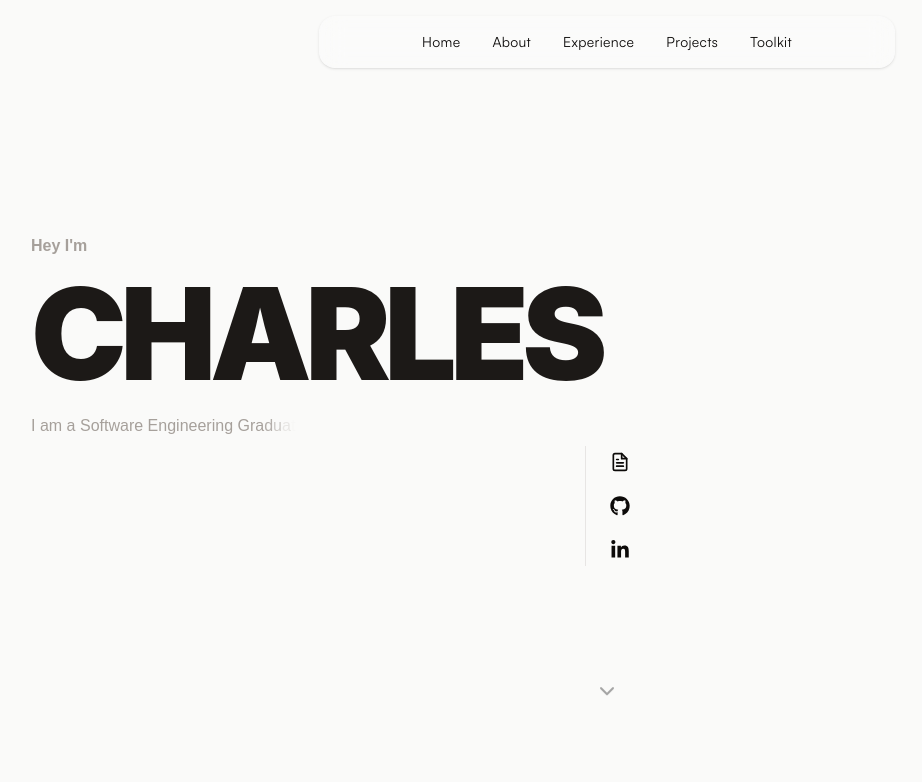
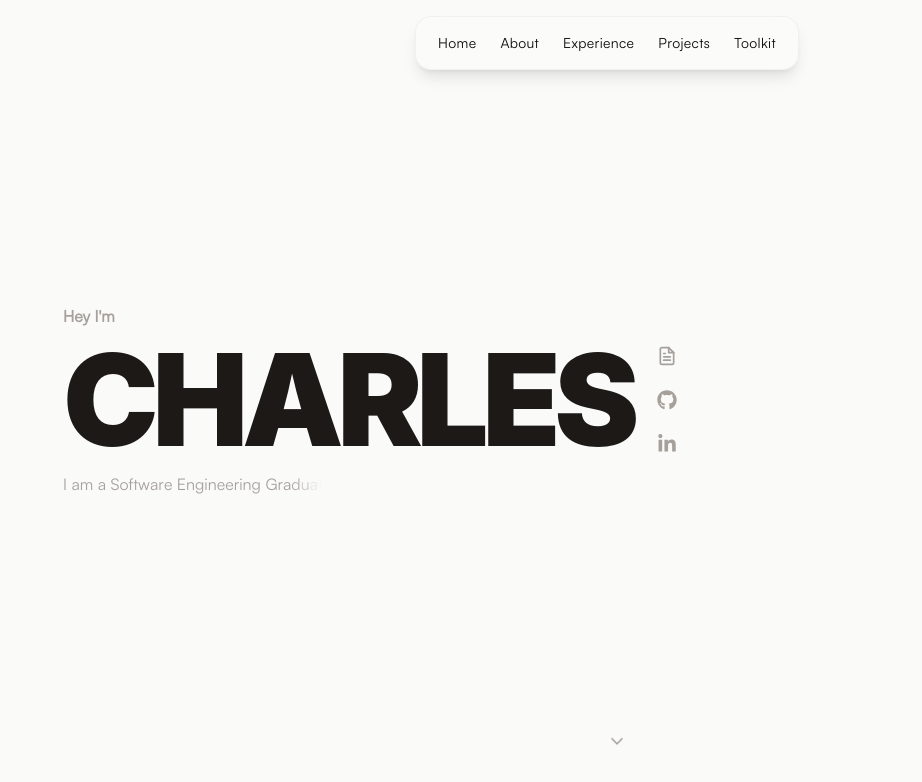
Before and after one commit to eimcharles/eimcharles.github.io, a React (Vite) app: page / in a window 1280 px wide. Shown: the top 782 px of the page, without its empty margins (33-955 px from the left). Built offline with nearby package versions, Linux system fonts and the light colour scheme; a web font is replaced by a local one.

Commit message:
chore(portfolio): fix styling, adjust navbar and navigation items.

```diff
--- a/src/components/Hero.jsx
+++ b/src/components/Hero.jsx
@@ -18,18 +18,20 @@ const Hero = () => {
   }, []);
 
   return (
-    <section id="home" className="relative flex flex-col justify-center items-center p-6 md:p-12 lg:p-16 min-h-screen bg-[#fafaf9] w-full select-none overflow-hidden text-stone-950">
+    <section id="home" className="flex flex-col justify-center items-center px-12 md:px-24 min-h-screen bg-[#fafaf9] select-none">
 
-     <div className='flex flex-col lg:flex-col justify-between items-start lg:items-center gap-2 w-full max-w-6xl mx-auto'>
-      <div className="flex flex-col justify-center w-full">
+     <div className='flex flex-col lg:flex-row items-start lg:items-center gap-2 w-full max-w-6xl mx-auto'>
+      <div className="flex flex-col justify-center">
         <div className="flex flex-col shrink-0">
-          <p className="text-md md:text-md font-chillax text-stone-400 font-black mb-1 md:mb-3">Hey I'm</p>
+          <p className="text-md font-satoshi text-stone-400 font-black py-1 md:py-2 ">Hey I'm</p>
           <h1 className="text-6xl sm:text-7xl md:text-8xl lg:text-9xl font-black tracking-tighter text-stone-900 uppercase">
               Charles
           </h1>
         </div>
 
-        <div className="w-full flex justify-start mt-4">
+
+
+        <div className="w-full flex justify-start py-2">
           <AnimatePresence mode="wait">
             <motion.div
               key={index}
@@ -42,7 +44,7 @@ const Hero = () => {
                   initial={{ opacity: 0 }}
                   animate={{ opacity: 1 }}
                   transition={{ delay: i * CHARACTER_DELAY, duration: 0.25, ease: "easeInOut" }}
-                  className="inline-block text-stone-400 font-chillax text-md whitespace-pre">
+                  className="inline-block text-stone-400 font-satoshi text-md whitespace-pre">
                   {letter}
                 </motion.span>
               ))}
@@ -51,22 +53,22 @@ const Hero = () => {
         </div>
       </div>
 
-      <div className="flex flex-row lg:flex-col justify-start items-center lg:justify-center gap-6 shrink-0 w-full lg:w-auto border-t lg:border-t-0 lg:border-l border-stone-200 pt-4 lg:pt-0 lg:pl-6 h-full min-h-0 lg:min-h-30">
+      <div className="flex flex-row lg:flex-col justify-center items-center gap-6 shrink-0 lg:px-4">
           <a href="#resume" className="text-stone-950 hover:text-stone-500 transition-colors duration-300" title="View Resume">
-            <FiFileText className="text-xl"/>
+            <FiFileText className="text-xl text-stone-400 hover:text-stone-950 transition-all duration-300 hover:translate-x-1"/>
           </a>
 
           <a href="https://github.com/eimcharles" target="_blank" rel="noreferrer" className="text-stone-950 hover:text-stone-500 transition-colors duration-300" title="GitHub Profile">
-            <FaGithub className="text-xl"/>
+            <FaGithub className="text-xl text-stone-400 hover:text-stone-950 transition-all duration-300 hover:translate-x-1"/>
           </a>
 
           <a href="https://www.linkedin.com/in/charles-eimer" target="_blank" rel="noreferrer" className="text-stone-950 hover:text-stone-500 transition-colors duration-300" title="LinkedIn Profile">
-            <FaLinkedinIn className="text-xl"/>
+            <FaLinkedinIn className="text-xl text-stone-400 hover:text-stone-950 transition-all duration-300 hover:translate-x-1"/>
           </a>
       </div>
 
-      <div className="absolute bottom-24 left-1/2 -translate-x-1/2 flex flex-col items-center gap-2 animate-bounce">
-        <FiChevronDown className="text-2xl text-neutral-400"/>
+      <div className="absolute bottom-12 left-1/2 flex flex-col items-center gap-2 animate-bounce">
+        <FiChevronDown className="text-xl text-stone-400 hover:text-stone-950 transition-colors duration-300"/>
       </div>
      </div>
     </section>
--- a/src/components/Navbar.jsx
+++ b/src/components/Navbar.jsx
@@ -3,9 +3,10 @@ import { navigationItems } from '../data/navbarData';
 
 const Navbar = () => {
   return (
-    <nav className="fixed flex justify-center items-center top-0 left-0 right-0 z-50 p-4 w-full select-none">
-      <div className="flex flex-row justify-center items-center px-4 py-3 sm:py-4 gap-4 sm:gap-6 md:gap-8 w-full max-w-xl
-                      font-satoshi backdrop-blur-md rounded-2xl shadow-sm bg-white/20">
+    <nav className="fixed flex justify-evenly items-center top-0 left-0 right-0 z-50 p-4 w-full select-none">
+      <div className="flex flex-row justify-center items-center px-4 py-3 sm:py-4 gap-4 sm:gap-6 md:gap-6 w-full max-w-sm
+                      font-satoshi backdrop-blur-md rounded-2xl shadow-lg bg-white/20
+                      border-stone-400/10 border">
 
       {navigationItems.map((item) => (
         <a key={item.linkName} href={item.href}
--- a/src/data/navbarData.js
+++ b/src/data/navbarData.js
@@ -1,10 +1,9 @@
-import { FiUser, FiGitBranch, FiTerminal, FiLayers} from "react-icons/fi";
 import { VscHome } from "react-icons/vsc";
 
 export const navigationItems = [
-  {linkName: 'Home', href: '#home', icon: VscHome},
-  {linkName: 'About', href: '#about', icon: FiUser},
-  {linkName: 'Experience', href: '#experience', icon: FiGitBranch},
-  {linkName: 'Projects', href: '#projects', icon: FiTerminal},
-  {linkName: 'Toolkit', href: '#toolkit', icon: FiLayers}
+  {linkName: 'Home', href: '#home'},
+  {linkName: 'About', href: '#about'},
+  {linkName: 'Experience', href: '#experience'},
+  {linkName: 'Projects', href: '#projects'},
+  {linkName: 'Toolkit', href: '#toolkit'}
 ];
```
